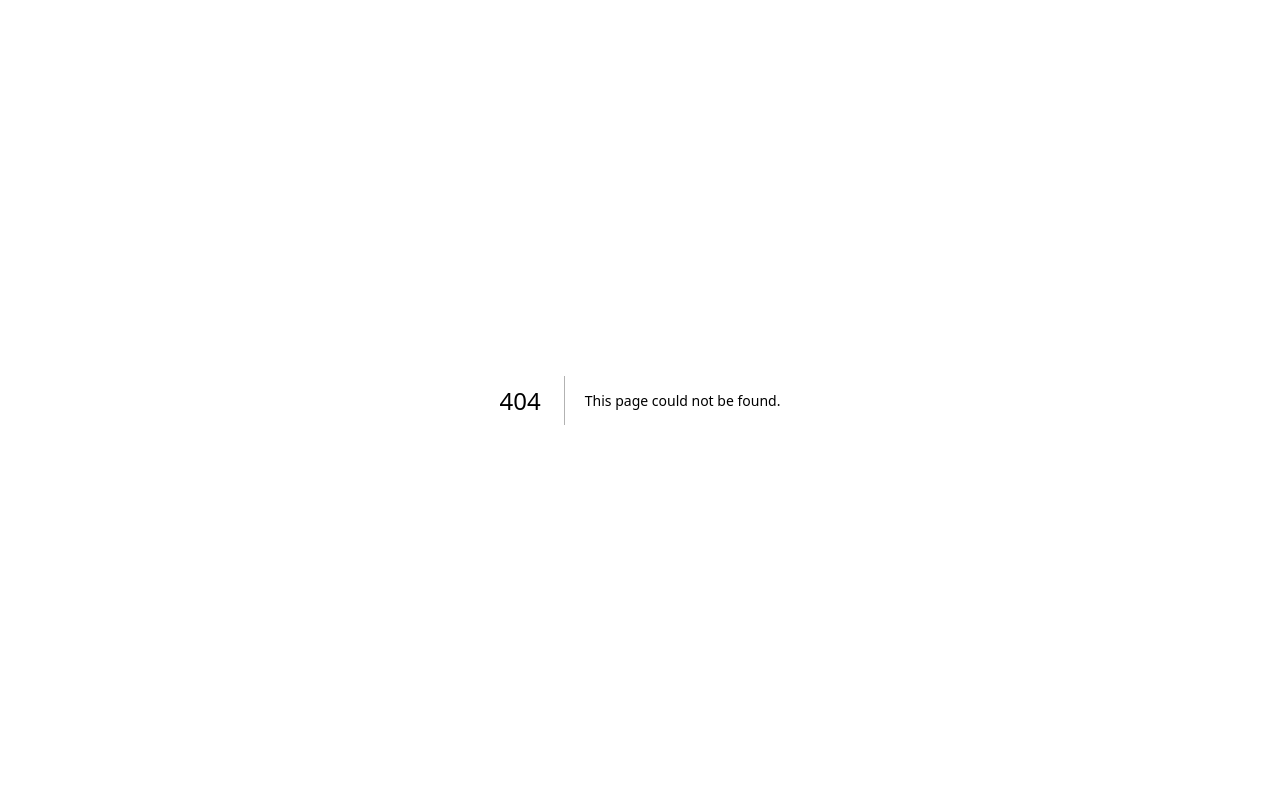
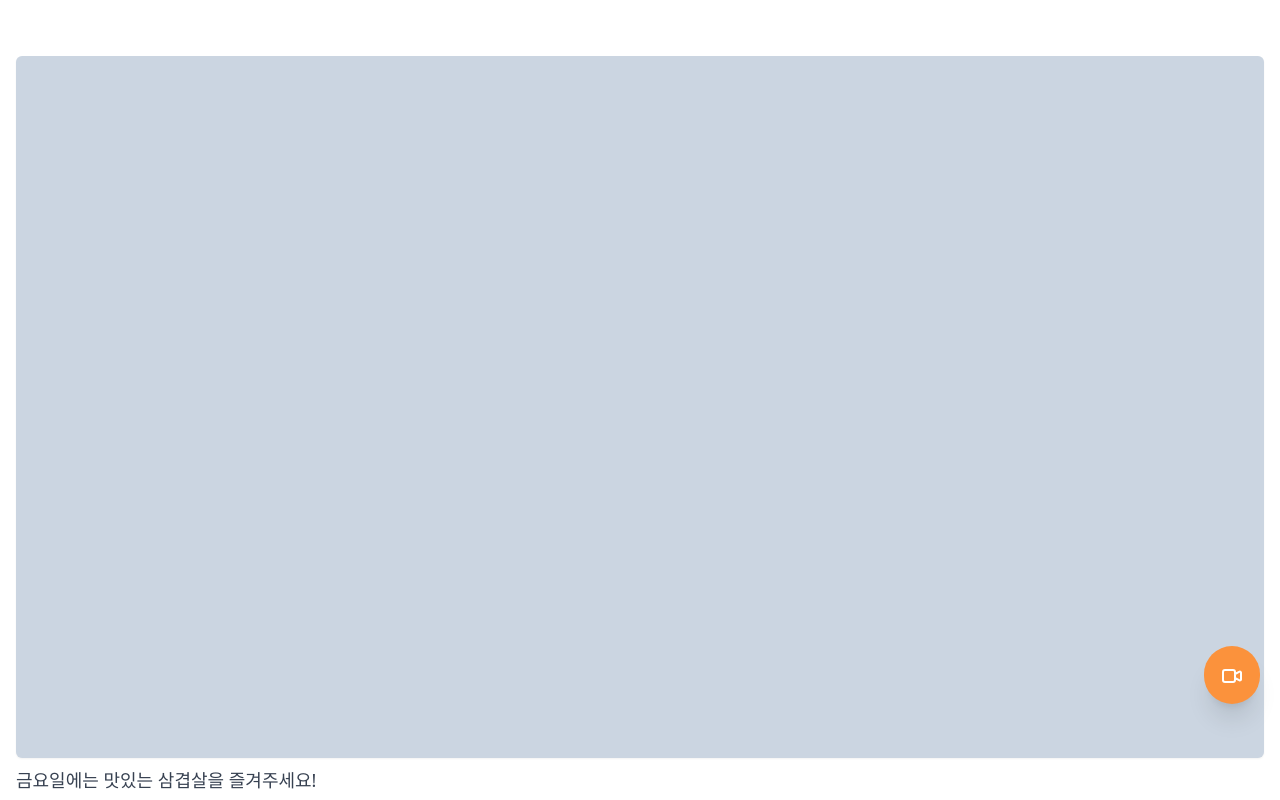
Before and after one commit to hyeongwookimdev/carrot-market, a Next.js app: page /live in a window 1280 px wide. Before the commit this address had no page. Shown: the top 800 px of the page. Built offline with nearby package versions, Linux system fonts and the light colour scheme.

Commit message:
✨🎨 Create & Style Live Page

```diff
--- /dev/null
+++ b/pages/live.tsx
@@ -0,0 +1,34 @@
+import { NextPage } from "next";
+
+const Live: NextPage = () => {
+  return (
+    <div className="py-10 space-y-4 divide-y-2">
+      {[1, 2, 3, 4, 5, 6, 7].map((_, index) => (
+        <div key={index} className="px-4 pt-4">
+          <div className="bg-slate-300 w-full rounded-md shadow-sm aspect-video" />
+          <h3 className="text-gray-700 text-lg mt-2">
+            금요일에는 맛있는 삼겹살을 즐겨주세요!
+          </h3>
+        </div>
+      ))}
+      <button className="fixed hover:bg-orange-500 transition-colors cursor-pointer bottom-24 right-5 shadow-xl bg-orange-400 rounded-full p-4 text-white border-transparent">
+        <svg
+          className="w-6 h-6"
+          fill="none"
+          stroke="currentColor"
+          viewBox="0 0 24 24"
+          xmlns="http://www.w3.org/2000/svg"
+        >
+          <path
+            strokeLinecap="round"
+            strokeLinejoin="round"
+            strokeWidth={2}
+            d="M15 10l4.553-2.276A1 1 0 0121 8.618v6.764a1 1 0 01-1.447.894L15 14M5 18h8a2 2 0 002-2V8a2 2 0 00-2-2H5a2 2 0 00-2 2v8a2 2 0 002 2z"
+          />
+        </svg>
+      </button>
+    </div>
+  );
+};
+
+export default Live;
```
